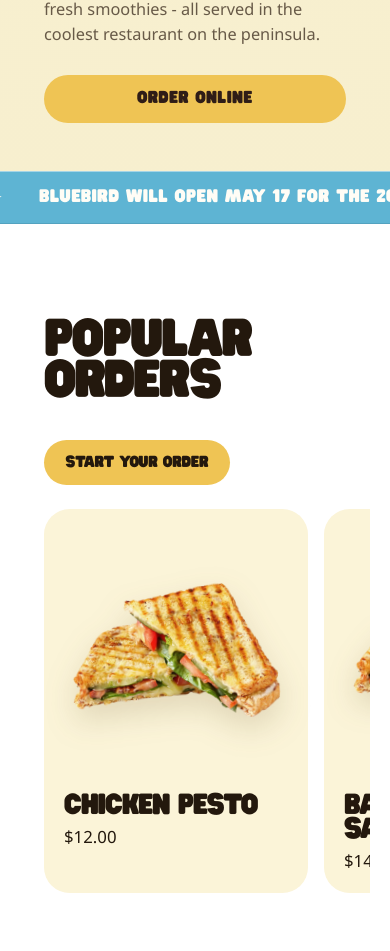
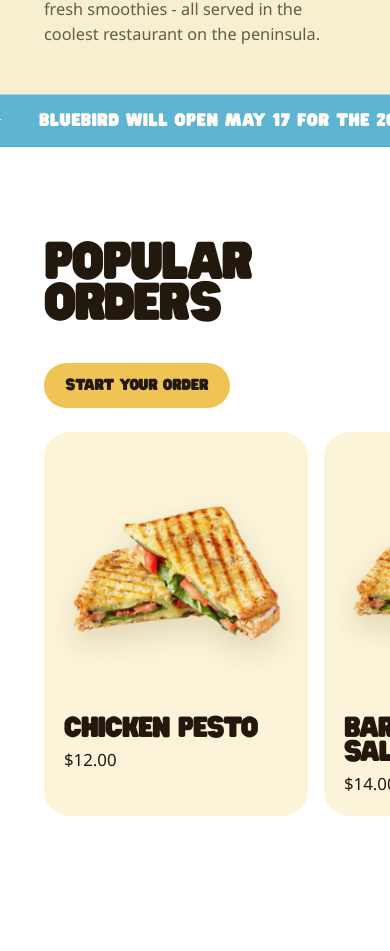
Before and after one commit to andrewchwalik/bluebird, a React (Vite) app: page / in a window 390 px wide. Shown: the part 447-1398 px from the top of the page. Built offline with nearby package versions, Linux system fonts and the light colour scheme; no server answers.

Commit message:
Tighten mobile footer order and scroller edges

```diff
--- a/src/App.css
+++ b/src/App.css
@@ -1741,6 +1741,10 @@ main {
     border-radius: 1.5rem;
   }
 
+  .home-hero-actions {
+    display: none;
+  }
+
   .hero-actions {
     grid-template-columns: 1fr;
     flex-direction: column;
@@ -1817,8 +1821,9 @@ main {
   .instagram-grid,
   .menu-category-grid-scroll,
   .story-timeline-grid {
-    width: calc(100% + 1.5rem);
-    margin-right: -1.5rem;
+    width: calc(100vw - 1.5rem);
+    max-width: none;
+    margin-right: calc(50% - 50vw);
     padding-right: 1.5rem;
   }
 
@@ -1837,26 +1842,33 @@ main {
   }
 
   .site-footer {
+    display: grid;
     grid-template-columns: 1fr;
+    grid-template-areas:
+      'ticker'
+      'cta'
+      'nav'
+      'contact';
     padding: 3rem 1.5rem;
   }
 
   .site-footer > .footer-ticker {
-    order: 0;
+    grid-area: ticker;
     width: 100dvw;
     margin-left: calc(50% - 50dvw);
     margin-right: calc(50% - 50dvw);
   }
 
   .site-footer > .footer-cta {
-    order: 1;
+    grid-area: cta;
+    justify-self: stretch;
   }
 
   .site-footer > .footer-column:first-of-type {
-    order: 2;
+    grid-area: nav;
   }
 
   .site-footer > .footer-column:nth-of-type(2) {
-    order: 3;
-  }
-}
+    grid-area: contact;
+  }
+}
--- a/src/App.tsx
+++ b/src/App.tsx
@@ -320,7 +320,7 @@ function App() {
               the coolest restaurant on the peninsula.
             </p>
 
-            <div className="hero-actions">
+            <div className="hero-actions home-hero-actions">
               <a className="button button-primary hero-button" href={orderLink}>
                 Order Online
               </a>
```
